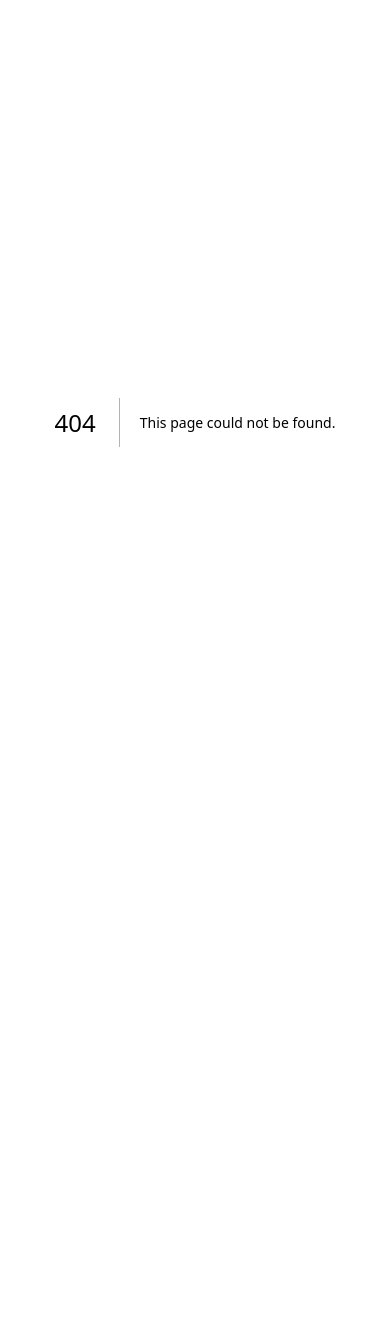
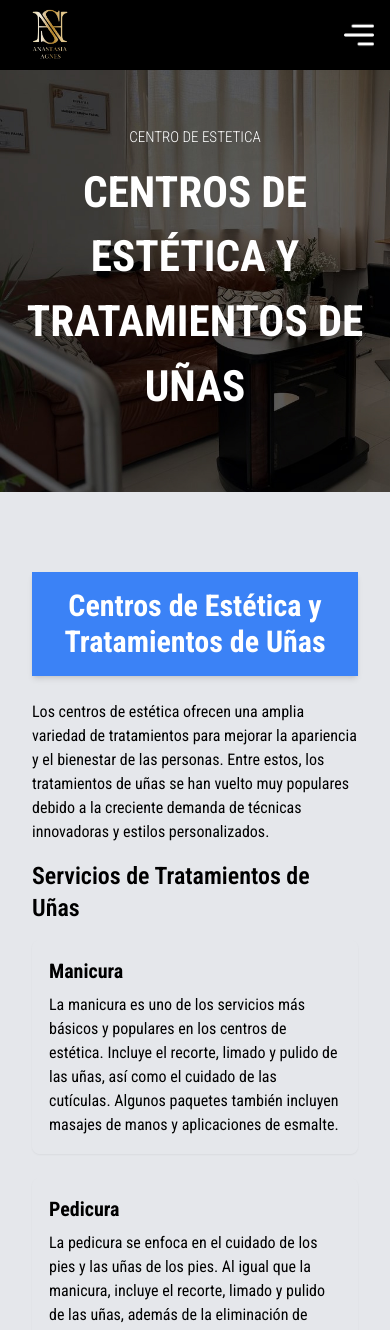
Before and after one commit to biigkeviindev/landingestetica, a Next.js app: page /blog/cuidado-unas in a window 390 px wide. Before the commit this address had no page. Shown: the top 1330 px of the page. Before the commit the page ends 844 px from the top, so only its background shows below. Built offline with nearby package versions, Linux system fonts and the light colour scheme.

Commit message:
feat: customize blog page and menu mobile

```diff
--- a/components/Blog.tsx
+++ b/components/Blog.tsx
@@ -19,7 +19,7 @@ const Blog = () => {
 
 const ItemBlog = ({ blog }: any) => {
   return (
-    <div className="shadow-lg bg-[#f1f2f3] rounded-lg">
+    <div className="shadow-lg w-1/3 bg-[#f1f2f3] rounded-lg">
       <img src={blog.imagen} alt="" className="w-full mb-4 h-[400px]" />
       <div className="py-6 px-2">
         <h4 className="font-bold mb-3">{blog.title}</h4>
--- a/components/CustomHeader.tsx
+++ b/components/CustomHeader.tsx
@@ -6,10 +6,11 @@ const CustomHeader = () => {
   return (
     <>
       <header className="hidden lg:flex  flex-col container mx-auto h-[4rem] items-center absolute left-0  right-0 text-white ">
-        <div className="flex justify-center border-b mb-6 pt-4">
+        <div className="flex justify-between border-b mb-6 pt-4">
           <p className="font-light px-[15rem]">
             Los mejores servicios de estética, masajes y tratamiento de uñas
           </p>
+          <p className="cursor-pointer">+34 624 02 33 25</p>
         </div>
         <div className="flex">
           <div className="w-1/3">
@@ -35,6 +36,7 @@ const CustomHeader = () => {
             <Link href="/blog">
               <p className="cursor-pointer">Blog</p>
             </Link>
+
           </nav>
         </div>
       </header>
--- a/components/MobileMenu.tsx
+++ b/components/MobileMenu.tsx
@@ -26,7 +26,7 @@ const MobileMenu = () => {
     <div className="relative inline-block">
       <img
         onClick={toggleMenu}
-        className="w-[30px]"
+        className="w-[30px] cursor-pointer"
         src="/menu.png"
         alt="Logo Anastasia"
       />
@@ -35,14 +35,20 @@ const MobileMenu = () => {
           ref={menuRef}
           className="right-9 absolute mt-2 py-2 w-48 bg-white rounded-lg shadow-xl"
         >
-          <nav className="px-4 shadow-lg pt-6 pb-3">
-            <Link href="#prices" className="">
-              <p className="cursor-pointer h-[2rem]">Precios</p>
+          <nav className="flex flex-col gap-8 px-3 py-6">
+            <Link href="/">
+              <p className="cursor-pointer border-b">Inicio</p>
             </Link>
-            <p className="cursor-pointer h-[2rem]">Galeria</p>
-            <p className="cursor-pointer h-[2rem]">Uñas</p>
-            <p className="cursor-pointer h-[2rem]">Contacto</p>
-            <p className="cursor-pointer h-[2rem]">Blog</p>
+            <Link href="/precios">
+              <p className="cursor-pointer">Precios</p>
+            </Link>
+            <Link href="/galeria">
+              <p className="cursor-pointer">Galeria</p>
+            </Link>
+            <p className="cursor-pointer">Contacto</p>
+            <Link href="/blog">
+              <p className="cursor-pointer">Blog</p>
+            </Link>
           </nav>
         </div>
       )}
--- a/components/Services.tsx
+++ b/components/Services.tsx
@@ -48,11 +48,13 @@ const Services = () => {
                             <h3 className={`${service?.style} text-[27px] mb-5`}>
                                 {service.name}
                             </h3>
-                            <button
-                                className={`text-[12px] border border-2 px-10 py-3 ${service?.style} ${service?.border}`}
-                            >
-                                VER MÁS
-                            </button>
+                            <a href="/galeria">
+                                <button
+                                    className={`text-[12px] border border-2 px-10 py-3 ${service?.style} ${service?.border}`}
+                                >
+                                    VER MÁS
+                                </button>
+                            </a>
                         </div>
                     </div>
                 ))}
--- /dev/null
+++ b/pages/blog/cuidado-unas.tsx
@@ -0,0 +1,74 @@
+import BannerCita from "@/components/BannerCita";
+import Footer from "@/components/Footer";
+import CustomHeader from "@/components/CustomHeader";
+import CustomBanner from "@/components/CustomBanner";
+
+
+
+export default function BlogPage() {
+    return (
+        <section className="relative">
+            <CustomHeader />
+            <CustomBanner subtitle="CENTRO DE ESTETICA" title="Centros de Estética y Tratamientos de Uñas" />
+            <div className="container mx-auto ">
+                <div className="mx-auto  p-8 rounded-lg py-20">
+                    <header className="bg-blue-500 text-white p-4 mb-6 shadow-md">
+                        <h1 className="text-3xl font-bold text-center ">Centros de Estética y Tratamientos de Uñas</h1>
+                    </header>
+                    <section>
+                        <p className="mb-4">
+                            Los centros de estética ofrecen una amplia variedad de tratamientos para mejorar la apariencia y el bienestar de las personas. Entre estos, los tratamientos de uñas se han vuelto muy populares debido a la creciente demanda de técnicas innovadoras y estilos personalizados.
+                        </p>
+                    </section>
+
+                    <section>
+                        <h2 className="text-2xl font-semibold mb-4">Servicios de Tratamientos de Uñas</h2>
+                        <div className="grid grid-cols-1 md:grid-cols-2 gap-6">
+                            <div className="p-4 border border-gray-200 rounded-lg shadow-sm">
+                                <h3 className="text-xl font-bold mb-2">Manicura</h3>
+                                <p>
+                                    La manicura es uno de los servicios más básicos y populares en los centros de estética. Incluye el recorte, limado y pulido de las uñas, así como el cuidado de las cutículas. Algunos paquetes también incluyen masajes de manos y aplicaciones de esmalte.
+                                </p>
+                            </div>
+                            <div className="p-4 border border-gray-200 rounded-lg shadow-sm">
+                                <h3 className="text-xl font-bold mb-2">Pedicura</h3>
+                                <p>
+                                    La pedicura se enfoca en el cuidado de los pies y las uñas de los pies. Al igual que la manicura, incluye el recorte, limado y pulido de las uñas, además de la eliminación de callosidades y la aplicación de cremas hidratantes.
+                                </p>
+                            </div>
+                            <div className="p-4 border border-gray-200 rounded-lg shadow-sm">
+                                <h3 className="text-xl font-bold mb-2">Uñas de Gel</h3>
+                                <p>
+                                    Las uñas de gel son una opción popular para quienes desean unas uñas duraderas y de aspecto natural. Este tratamiento implica la aplicación de gel sobre la uña natural, que luego se cura bajo una lámpara UV o LED.
+                                </p>
+                            </div>
+                            <div className="p-4 border border-gray-200 rounded-lg shadow-sm">
+                                <h3 className="text-xl font-bold mb-2">Uñas Acrílicas</h3>
+                                <p>
+                                    Las uñas acrílicas son perfectas para quienes desean alargar sus uñas naturales. Este proceso combina un monómero líquido y un polímero en polvo para crear una capa dura que se moldea sobre la uña natural o una extensión.
+                                </p>
+                            </div>
+                        </div>
+                    </section>
+
+                    <section>
+                        <h2 className="text-2xl font-semibold mb-4">Tendencias Actuales</h2>
+                        <p className="mb-4">
+                            En el mundo de los tratamientos de uñas, las tendencias cambian constantemente. Algunas de las tendencias más actuales incluyen el uso de esmaltes en gel, el nail art personalizado, las uñas mate y los acabados metálicos. Además, el cuidado y la salud de las uñas se han vuelto una prioridad, con muchos centros de estética ofreciendo tratamientos fortalecedores y nutritivos.
+                        </p>
+                    </section>
+
+                    <section>
+                        <h2 className="text-2xl font-semibold mb-4">Conclusión</h2>
+                        <p>
+                            Los centros de estética y los tratamientos de uñas ofrecen una gran variedad de servicios para todos los gustos y necesidades. Desde una simple manicura hasta uñas acrílicas complejas, estos centros se dedican a proporcionar resultados de alta calidad y experiencias de relajación para sus clientes.
+                        </p>
+                    </section>
+                </div>
+            </div>
+            <BannerCita />
+
+            <Footer />
+        </section>
+    );
+}
```
Also changed, not shown: constants.ts (+5 -5 lines), public/14.jpg (added).
